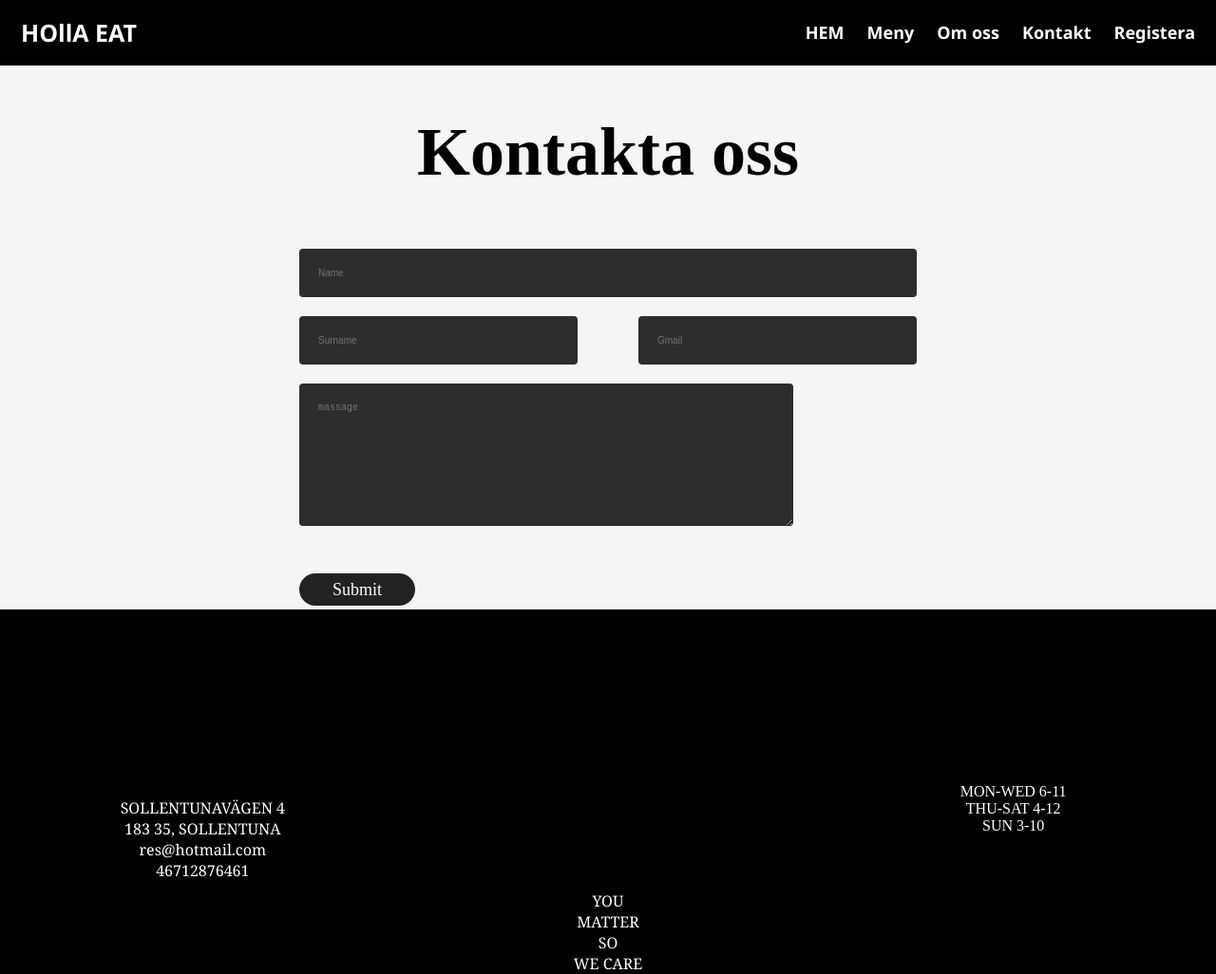
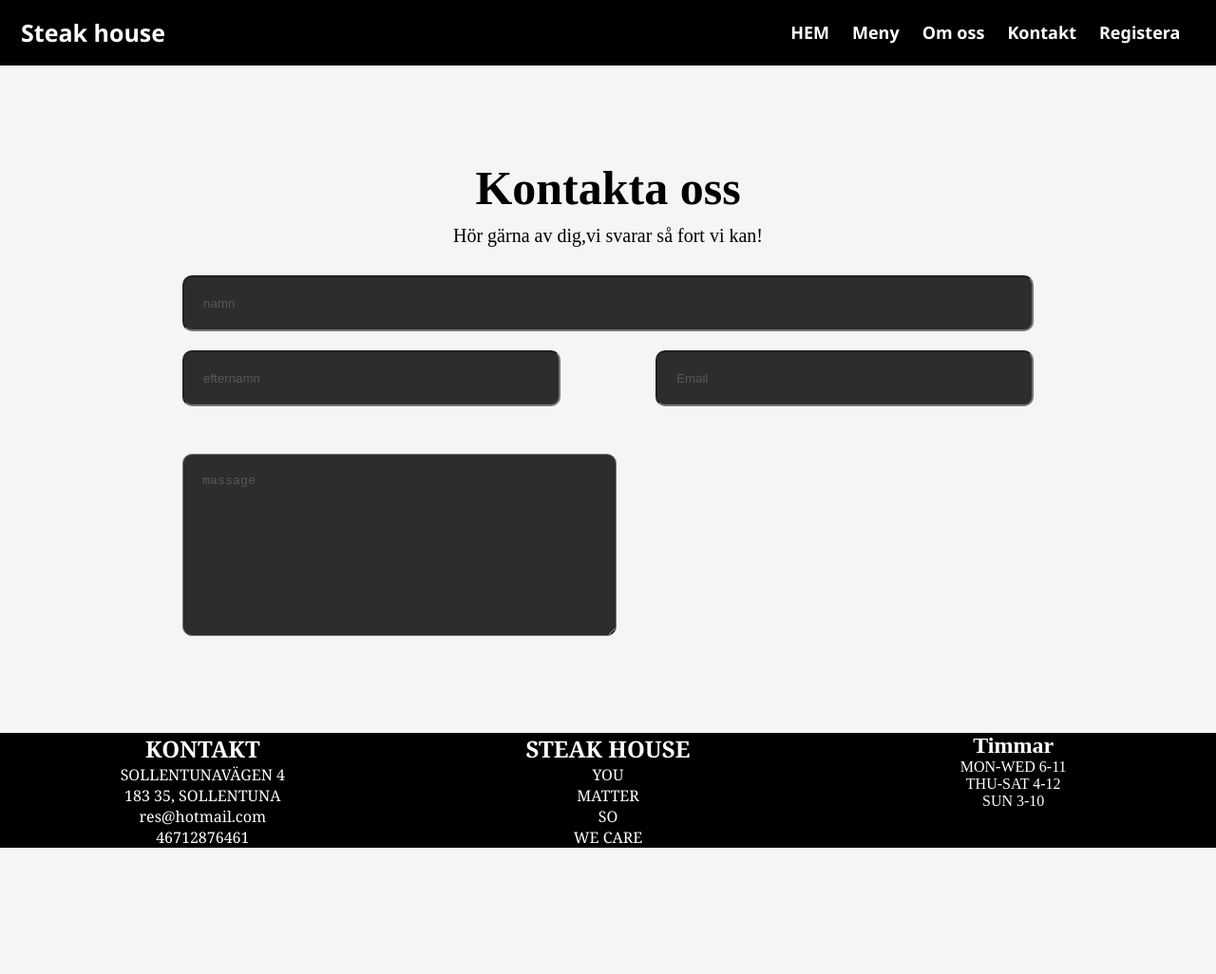
Before and after one commit to Moyusuf97/gruppupgift, a plain HTML site: page contact.html in a window 1280 px wide. Shown: the whole page at 95% size. After the commit the page ends 893 px from the top, so only its background shows below. Drawn offline with Linux system fonts and the light colour scheme.

Commit message:
contact-done

```diff
--- a/contact.html
+++ b/contact.html
@@ -17,64 +17,47 @@
 
 
     <nav>
-      <a class="links logo" href="#">HOllA EAT</a>
+      <a class="links logo" href="#">Steak house</a>
       <div class="rightSection">
-      <a class="links" href="h">HEM</a>
-      <a class="links" href="#">Meny</a>
+      <a class="links" href="/home.html">HEM</a>
+      <a class="links" href="/minasidor.html">Meny</a>
       <a class="links" href="#">Om oss</a>
       <a class="links" href="#">Kontakt</a>
       <a class="links" href="#">Registera</a>
+      lore
       </nav>
   </header>
 
 
 
-  <div class="container">
 
-        <h1>Kontakta oss</h1>
+  <main>
+
+    <div id="header-in-main">
 
 
-    <div class="row input-container">
-        <div >
-      <div class="styled-input wide">
+          <h1>Kontakta oss</h1>
+           <p>Hör gärna av dig,vi svarar så fort vi kan!</p>
+      </div>
 
-            <input type="text" placeholder="Name" />
-          </div>
-        </div>
-        <div >
-          <div class="styled-input">
-          <input type="text" placeholder="Surname" />
-
-          </div>
-        </div>
-        <div >
-          <div class="styled-input" style="float:right;">
-            <input type="text" placeholder="Gmail" />
-
-          </div>
-        </div>
-        <div >
-          <div class="styled-input wide">
-            <textarea  placeholder="massage"></textarea>
-            <br>
-            <br>
-            <br>
-            <br>
-            <br>
-            <br>
-
-            <a class="submit-btn" href="">Submit</a>
-
-          </div>
-
-
-        </div>
-
-      </div>
-    </div>
+      <div id="main">
 
 
 
+        <input type="text" placeholder="namn">
+        <div id="grid-inputs">
+
+            <input type="text" placeholder="efternamn">
+            <input placeholder="Email" type="email" name="Email" id="">
+
+        </div>
+        <textarea placeholder="massage" class="textarea"  name="massage" cols="50" rows="10"></textarea >
+
+
+
+  </div>
+
+</main>
 
 
 
--- a/css/Contact.css
+++ b/css/Contact.css
@@ -1,145 +1,148 @@
 * {
 
+    box-sizing: border-box;
     padding: 0;
     margin: 0;
-    box-sizing: border-box;
-
-}
 
 
 
-html {
+    }
 
-    font-size: 10px;
-}
+    html {
+
+        font-size:10px;
+    }
+
+    body {
+
+        background-color: whitesmoke;
+    }
+
+    input {
+
+        display: block;
+        background-color:  #2d2d2d ;
+
+    }
+
+    ::placeholder {
+
+        color: white;
+        opacity: .2;
+    }
+
+    #header-in-main {
 
 
+        text-align: center;
+        margin-top: 10rem;
 
-  body {
-    background-color: whitesmoke;
+    }
+    #header-in-main h1 {
 
 
-}
+       font-size: 5rem;
 
-h1 {
-
-    /* font-weight: 600 */
-    font-size: 72px;
-    color:black;
-    text-align: center;
-    margin-bottom: 5rem;
-    margin-top: 5rem;
-}
-
-h4 {
-
-    font-weight: 400;
-    font-size: 20px;
-    color: black;
-    line-height: 1.5;
-}
-
-
-
-/* ///// inputs /////*/
-
-
-
-.styled-input {
-    float: left;
-    width: 293px;
-    margin: 1rem 0;
-    position: relative;
-    border-radius: 4px;
-}
-
-@media only screen and (max-width: 768px){
-    .styled-input {
-        width:100%;
-    }
-}
-
-.styled-input label {
-    color:white;
-    padding: 1.3rem 30px 1rem 30px;
-    position: absolute;
-    top: 10px;
-    left: 0;
-    -webkit-transition: all 0.25s ease;
-    transition: all 0.25s ease;
-    pointer-events: none;
-}
-
-.styled-input.wide {
-    width: 650px;
-    max-width: 100%;
-}
-
-input,
-textarea {
-    padding: 20px;
-    border: 0;
-    width: 100%;
-    font-size: 1rem;
-    background-color: #2d2d2d;
-    color: white;
-    border-radius: 4px;
-}
-
-input:focus,
-textarea:focus { outline: 0; }
-
-
-
-textarea {
-    width: 80%;
-    min-height: 15rem;
-}
-
-.input-container {
-    width: 650px;
-    max-width: 100%;
-    margin: 20px auto 25px auto;
-}
-
-.submit-btn {
-    /* float: right; */
-    padding: 7px 35px;
-    border-radius: 60px;
-    background-color: #222;
-    color: white;
-    font-size: 18px;
-    /* cursor: pointer; */
-    text-align: center;
-    text-decoration: none;
-    margin-bottom: 5rem;
-
-
-
-}
-
-.submit-btn:hover {
-
-    opacity:0.6 ;
-
-
-}
-
-
-
-@media  screen and (max-width:500px) {
-
-
-    #section1 {
-
-        display: none;
     }
 
-    #section2 {
+    #header-in-main p {
 
-        display: none;
+        font-size: 2rem;
+        margin-top: 1rem;
     }
 
 
 
-}
+    #grid-inputs{
+
+        display: grid;
+        grid-template-columns: 1fr 1fr;
+        column-gap: 10rem;
+        margin-top: 2rem;
+        border-radius: 1rem;
+
+
+
+
+
+    }
+    #grid-inputs > input{
+        padding: 2rem;
+        border-radius: 1rem;
+
+        /* width: 90%; */
+
+
+
+
+
+    }
+
+    #main {
+
+        width: 70%;
+        margin: 0 auto;
+        margin-top: 3rem;
+        margin-bottom: 10rem;
+
+
+    }
+
+    #main > input {
+
+
+
+        margin: 0 auto;
+        padding: 2rem;
+        border-radius: 1rem;
+        margin-top: 20px;
+        padding: 2rem;
+        width: 100%;
+
+
+    }
+
+
+
+    .textarea {
+
+        margin: 0 auto;
+        padding: 2rem;
+        border-radius: 2px;
+        margin-top: 5rem;
+        background-color: #2d2d2d;
+        border-radius: 1rem;
+
+
+
+    }
+
+
+    @media screen and (max-width:50rem) {
+
+        #grid-inputs {
+
+            width: 100%;
+            column-gap: 3rem;
+            grid-template-columns: 30% 60%;
+
+
+        }
+
+        #main > input {
+
+
+        }
+
+        #main {
+
+            width: 100%;
+        }
+
+        .textarea{
+
+            width: 100%;
+        }
+
+
+    }
```
